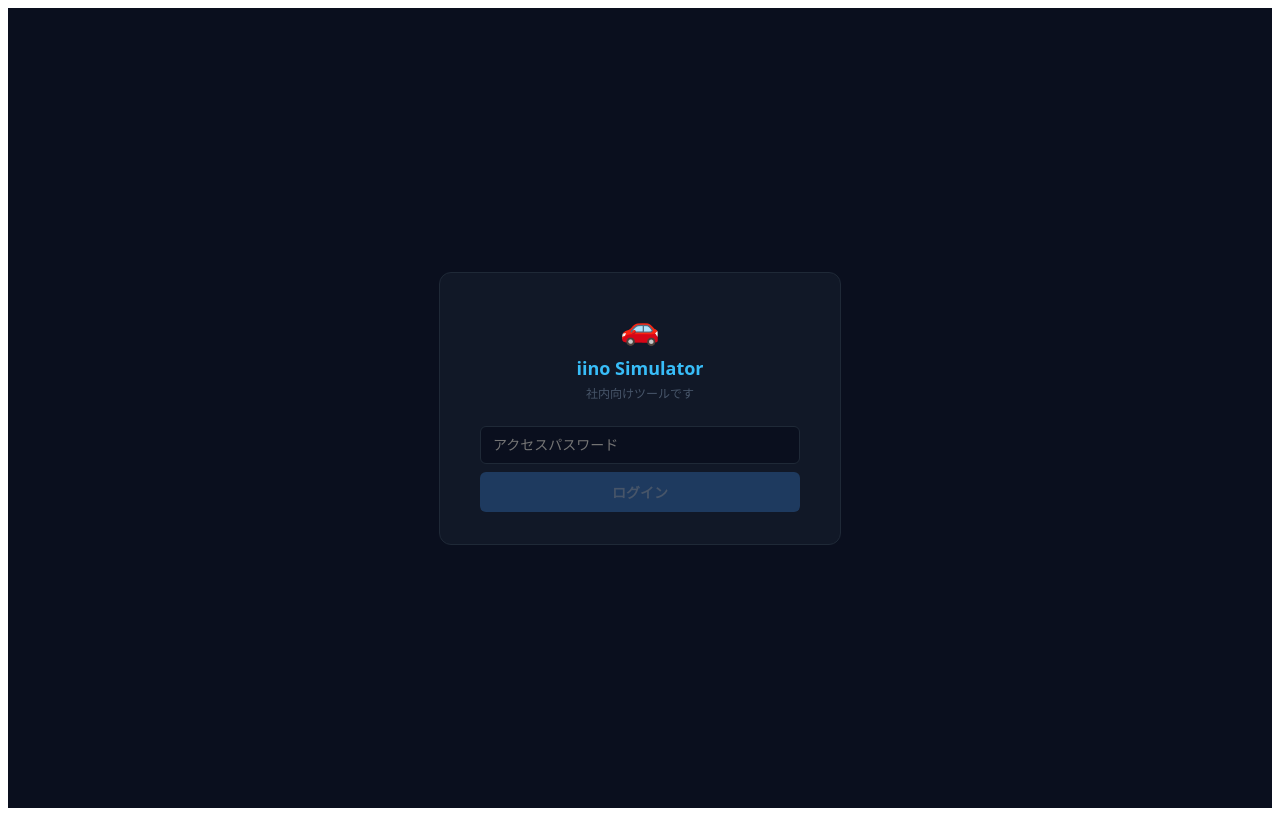
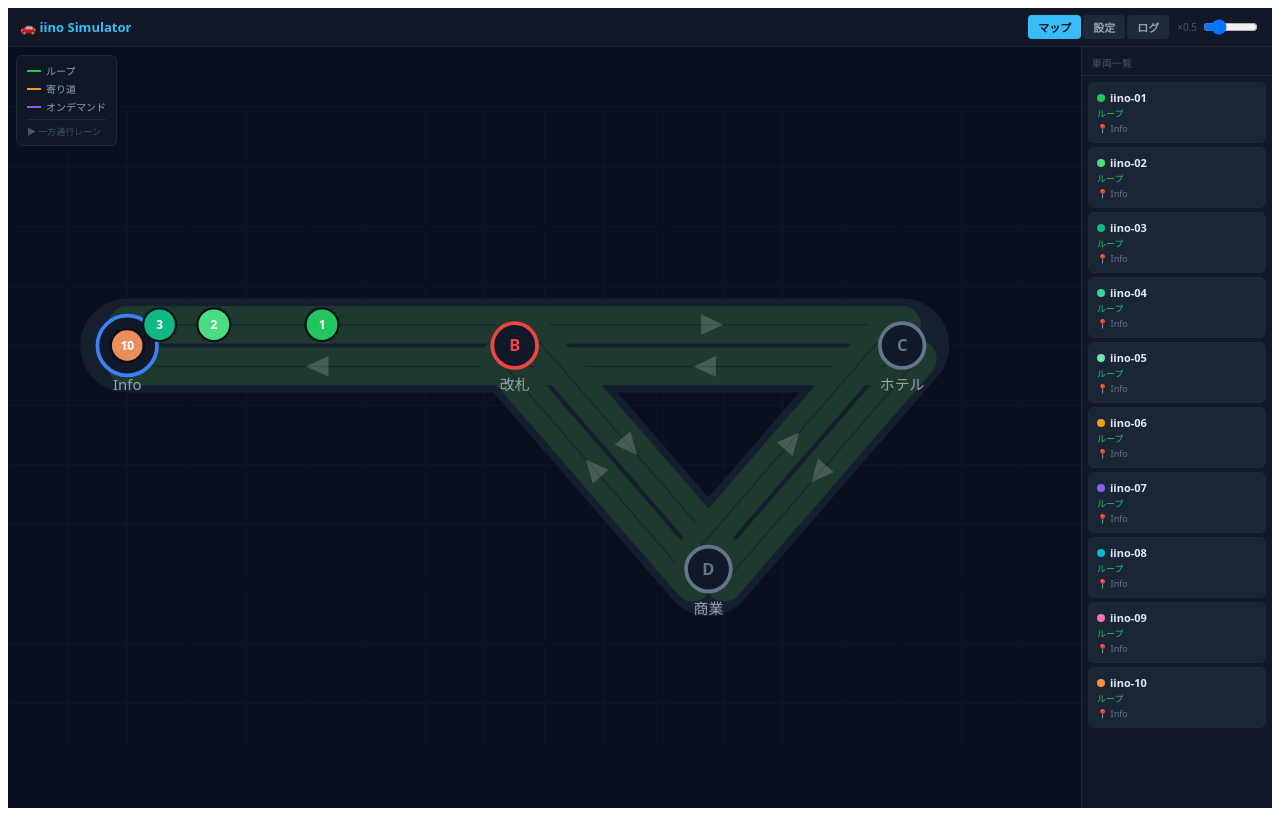
Before and after one commit to yoneyoneclub/iino_sim, a React (Vite) app: page / in a window 1280 px wide. Built offline with nearby package versions, Linux system fonts and the light colour scheme.

Commit message:
Revert "feat: add password gate to restrict GitHub Pages access to internal members"
This reverts commit c0fa237dd4275b56cee7fb93489d13f2dd2bce2c.

```diff
--- a/src/Auth.jsx
+++ /dev/null
@@ -1,134 +0,0 @@
-import { useState } from "react";
-
-const PASSWORD_HASH = import.meta.env.VITE_ACCESS_PASSWORD_HASH || "";
-const SESSION_KEY = "iino_sim_authenticated";
-
-async function sha256(text) {
-  const data = new TextEncoder().encode(text);
-  const hashBuffer = await crypto.subtle.digest("SHA-256", data);
-  return Array.from(new Uint8Array(hashBuffer))
-    .map((b) => b.toString(16).padStart(2, "0"))
-    .join("");
-}
-
-export function useAuth() {
-  const [authenticated, setAuthenticated] = useState(
-    sessionStorage.getItem(SESSION_KEY) === "true"
-  );
-
-  const login = async (password) => {
-    const hash = await sha256(password);
-    if (hash === PASSWORD_HASH) {
-      sessionStorage.setItem(SESSION_KEY, "true");
-      setAuthenticated(true);
-      return true;
-    }
-    return false;
-  };
-
-  return { authenticated, login };
-}
-
-export function LoginScreen({ onLogin }) {
-  const [password, setPassword] = useState("");
-  const [error, setError] = useState(false);
-  const [loading, setLoading] = useState(false);
-
-  const handleSubmit = async (e) => {
-    e.preventDefault();
-    setLoading(true);
-    setError(false);
-    const success = await onLogin(password);
-    if (!success) {
-      setError(true);
-      setPassword("");
-    }
-    setLoading(false);
-  };
-
-  return (
-    <div
-      style={{
-        background: "#0a0f1e",
-        height: "100vh",
-        display: "flex",
-        justifyContent: "center",
-        alignItems: "center",
-        fontFamily: "system-ui,sans-serif",
-        color: "#e2e8f0",
-      }}
-    >
-      <div
-        style={{
-          background: "#111827",
-          border: "1px solid #1f2937",
-          borderRadius: 12,
-          padding: "32px 40px",
-          width: 320,
-          textAlign: "center",
-        }}
-      >
-        <div style={{ fontSize: 32, marginBottom: 8 }}>🚗</div>
-        <h1
-          style={{
-            fontSize: 18,
-            fontWeight: 700,
-            color: "#38bdf8",
-            margin: "0 0 4px",
-          }}
-        >
-          iino Simulator
-        </h1>
-        <p style={{ fontSize: 12, color: "#475569", margin: "0 0 24px" }}>
-          社内向けツールです
-        </p>
-        <form onSubmit={handleSubmit}>
-          <input
-            type="password"
-            value={password}
-            onChange={(e) => {
-              setPassword(e.target.value);
-              setError(false);
-            }}
-            placeholder="アクセスパスワード"
-            autoFocus
-            style={{
-              width: "100%",
-              padding: "10px 12px",
-              background: "#0a0f1e",
-              border: `1px solid ${error ? "#ef4444" : "#1f2937"}`,
-              borderRadius: 6,
-              color: "#e2e8f0",
-              fontSize: 14,
-              boxSizing: "border-box",
-              outline: "none",
-              marginBottom: 8,
-            }}
-          />
-          {error && (
-            <p style={{ color: "#ef4444", fontSize: 12, margin: "0 0 8px" }}>
-              パスワードが違います
-            </p>
-          )}
-          <button
-            type="submit"
-            disabled={loading || !password}
-            style={{
-              width: "100%",
-              padding: "10px",
-              background: loading || !password ? "#1e3a5f" : "#38bdf8",
-              color: loading || !password ? "#475569" : "#0a0f1e",
-              border: "none",
-              borderRadius: 6,
-              cursor: loading || !password ? "default" : "pointer",
-              fontWeight: 700,
-              fontSize: 14,
-            }}
-          >
-            {loading ? "確認中..." : "ログイン"}
-          </button>
-        </form>
-      </div>
-    </div>
-  );
-}
--- a/src/main.jsx
+++ b/src/main.jsx
@@ -1,18 +1,9 @@
 import React from 'react'
 import ReactDOM from 'react-dom/client'
 import App from './App.jsx'
-import { useAuth, LoginScreen } from './Auth.jsx'
-
-function Root() {
-  const { authenticated, login } = useAuth()
-  if (!authenticated) {
-    return <LoginScreen onLogin={login} />
-  }
-  return <App />
-}
 
 ReactDOM.createRoot(document.getElementById('root')).render(
   <React.StrictMode>
-    <Root />
+    <App />
   </React.StrictMode>,
 )
```
